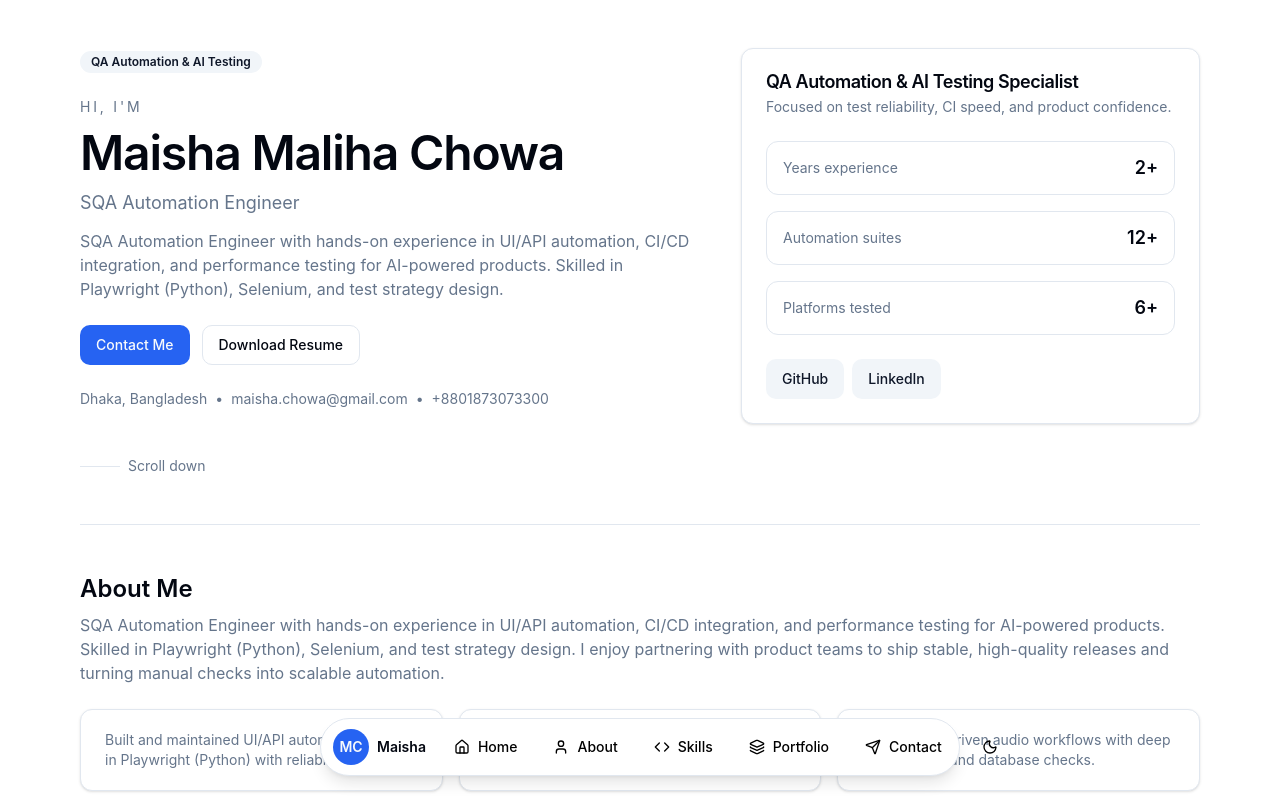
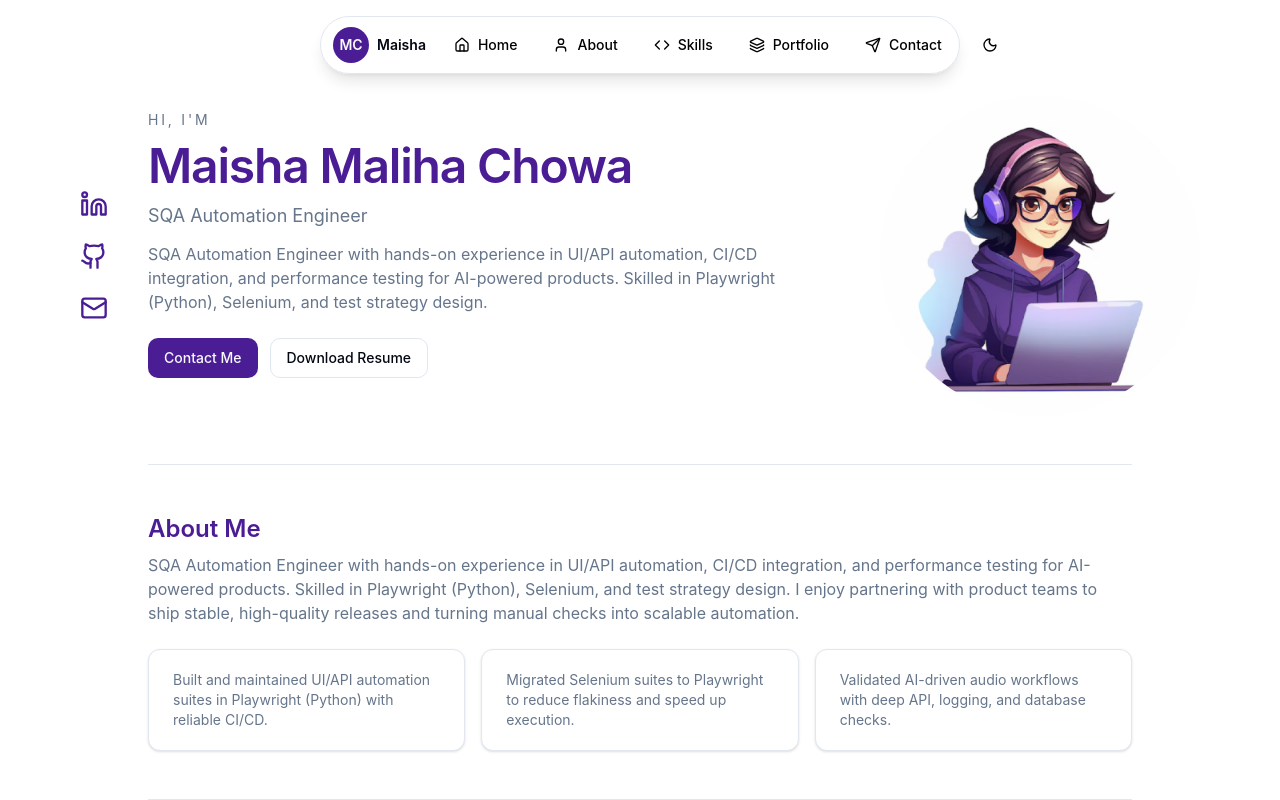
Before and after one commit to Maisha-Chowa/Portfolio, a React (Vite) app: page / in a window 1280 px wide. Shown: the top 800 px of the page. Built offline with nearby package versions, Linux system fonts and the light colour scheme.

Commit message:
Home-section-with-avatar-update-color-and-formatting-with-reponsiveness

```diff
--- a/src/App.jsx
+++ b/src/App.jsx
@@ -3,6 +3,8 @@ import { Badge } from '@/components/ui/badge'
 import { Button } from '@/components/ui/button'
 import { Card, CardContent, CardDescription, CardHeader, CardTitle } from '@/components/ui/card'
 import { Separator } from '@/components/ui/separator'
+import { Github, Linkedin, Mail } from 'lucide-react'
+import avatarImg from '@/assets/avatar.png'
 
 const profile = {
   name: 'Maisha Maliha Chowa',
@@ -132,17 +134,49 @@ function App() {
     <div className="min-h-screen bg-background text-foreground">
       <FloatingNavbar />
 
-      <main className="mx-auto w-full max-w-6xl px-4 pb-28 pt-12">
-        <section id="home" className="grid gap-10 md:grid-cols-[1.15fr_0.85fr]">
-          <div className="space-y-6">
-            <Badge variant="secondary">QA Automation & AI Testing</Badge>
+      <main className="mx-auto w-full max-w-6xl px-4 pb-12 pt-24">
+        <section id="home" className="flex flex-col items-center gap-8 md:flex-row md:gap-10">
+          <div className="hidden flex-col items-center gap-6 md:flex">
+            <a
+              href={profile.links.find((l) => l.label === 'LinkedIn')?.href}
+              target="_blank"
+              rel="noreferrer"
+              className="text-primary transition-opacity hover:opacity-80"
+            >
+              <Linkedin size={28} />
+            </a>
+            <a
+              href={profile.links.find((l) => l.label === 'GitHub')?.href}
+              target="_blank"
+              rel="noreferrer"
+              className="text-primary transition-opacity hover:opacity-80"
+            >
+              <Github size={28} />
+            </a>
+            <a
+              href={`mailto:${profile.email}`}
+              className="text-primary transition-opacity hover:opacity-80"
+            >
+              <Mail size={28} />
+            </a>
+          </div>
+
+          <div className="shrink-0 md:order-last">
+            <img
+              src={avatarImg}
+              alt={profile.name}
+              className="h-48 w-48 rounded-full object-cover sm:h-56 sm:w-56 md:h-72 md:w-72 lg:h-80 lg:w-80"
+            />
+          </div>
+
+          <div className="flex-1 space-y-6 text-center md:text-left">
             <div className="space-y-3">
               <p className="text-sm uppercase tracking-[0.2em] text-muted-foreground">Hi, I'm</p>
-              <h1 className="text-4xl font-semibold tracking-tight md:text-5xl">{profile.name}</h1>
+              <h1 className="text-4xl font-semibold tracking-tight text-primary md:text-5xl">{profile.name}</h1>
               <p className="text-lg text-muted-foreground">{profile.role}</p>
               <p className="text-base text-muted-foreground">{profile.summary}</p>
             </div>
-            <div className="flex flex-wrap gap-3">
+            <div className="flex flex-wrap justify-center gap-3 md:justify-start">
               <Button asChild>
                 <a href="#contact">Contact Me</a>
               </Button>
@@ -150,52 +184,39 @@ function App() {
                 <a href={profile.resumeUrl}>Download Resume</a>
               </Button>
             </div>
-            <div className="flex flex-wrap gap-2 text-sm text-muted-foreground">
-              <span>{profile.location}</span>
-              <span>•</span>
-              <span>{profile.email}</span>
-              <span>•</span>
-              <span>{profile.phone}</span>
+            <div className="flex items-center justify-center gap-6 md:hidden">
+              <a
+                href={profile.links.find((l) => l.label === 'LinkedIn')?.href}
+                target="_blank"
+                rel="noreferrer"
+                className="text-primary transition-opacity hover:opacity-80"
+              >
+                <Linkedin size={24} />
+              </a>
+              <a
+                href={profile.links.find((l) => l.label === 'GitHub')?.href}
+                target="_blank"
+                rel="noreferrer"
+                className="text-primary transition-opacity hover:opacity-80"
+              >
+                <Github size={24} />
+              </a>
+              <a
+                href={`mailto:${profile.email}`}
+                className="text-primary transition-opacity hover:opacity-80"
+              >
+                <Mail size={24} />
+              </a>
             </div>
           </div>
-
-          <Card>
-            <CardHeader>
-              <CardTitle>{profile.headline}</CardTitle>
-              <CardDescription>Focused on test reliability, CI speed, and product confidence.</CardDescription>
-            </CardHeader>
-            <CardContent className="space-y-6">
-              <div className="grid gap-4">
-                {profile.stats.map((stat) => (
-                  <div key={stat.label} className="flex items-center justify-between rounded-lg border px-4 py-3">
-                    <span className="text-sm text-muted-foreground">{stat.label}</span>
-                    <span className="text-lg font-semibold">{stat.value}</span>
-                  </div>
-                ))}
-              </div>
-              <div className="flex flex-wrap gap-2">
-                {profile.links.map((link) => (
-                  <Button key={link.label} asChild variant="secondary">
-                    <a href={link.href} target="_blank" rel="noreferrer">
-                      {link.label}
-                    </a>
-                  </Button>
-                ))}
-              </div>
-            </CardContent>
-          </Card>
         </section>
 
-        <div className="mt-8 flex items-center gap-2 text-sm text-muted-foreground">
-          <span className="h-[1px] w-10 bg-border" />
-          <span>Scroll down</span>
-        </div>
-
+        <div className="md:px-[4.25rem]">
           <Separator className="my-12" />
 
           <section id="about" className="space-y-6">
             <div className="space-y-2">
-            <h2 className="text-2xl font-semibold">About Me</h2>
+              <h2 className="text-2xl font-semibold text-primary">About Me</h2>
               <p className="text-muted-foreground">
                 {profile.summary} I enjoy partnering with product teams to ship stable, high-quality releases and turning
                 manual checks into scalable automation.
@@ -214,7 +235,7 @@ function App() {
 
           <section id="skills" className="space-y-6">
             <div className="flex items-center justify-between">
-            <h2 className="text-2xl font-semibold">Skills & Expertise</h2>
+              <h2 className="text-2xl font-semibold text-primary">Skills & Expertise</h2>
               <Badge variant="outline">Technical Arsenal</Badge>
             </div>
             <div className="grid gap-6 md:grid-cols-2">
@@ -239,7 +260,7 @@ function App() {
 
           <section id="portfolio" className="space-y-6">
             <div className="flex items-center justify-between">
-            <h2 className="text-2xl font-semibold">Portfolio</h2>
+              <h2 className="text-2xl font-semibold text-primary">Portfolio</h2>
               <Badge variant="outline">Recent Projects</Badge>
             </div>
             <div className="grid gap-6 md:grid-cols-2">
@@ -264,7 +285,7 @@ function App() {
           <Separator className="my-12" />
 
           <section id="qualification" className="space-y-6">
-          <h2 className="text-2xl font-semibold">Qualification</h2>
+            <h2 className="text-2xl font-semibold text-primary">Qualification</h2>
             <div className="grid gap-6 md:grid-cols-2">
               <Card>
                 <CardHeader>
@@ -331,8 +352,8 @@ function App() {
           <Separator className="my-12" />
 
           <section id="contact" className="space-y-6">
-          <h2 className="text-2xl font-semibold">Contact Me</h2>
-          <div className="grid gap-6 md:grid-cols-[1fr_1.2fr]">
+            <h2 className="text-2xl font-semibold text-primary">Contact Me</h2>
+            <div className="grid gap-6 lg:grid-cols-[1fr_1.2fr]">
               <Card>
                 <CardHeader>
                   <CardTitle>Get in touch</CardTitle>
@@ -370,7 +391,7 @@ function App() {
                     />
                   </div>
                   <textarea
-                  className="min-h-[140px] rounded-md border border-input bg-background px-3 py-2 text-sm outline-none focus:ring-2 focus:ring-ring"
+                    className="min-h-[140px] w-full rounded-md border border-input bg-background px-3 py-2 text-sm outline-none focus:ring-2 focus:ring-ring"
                     placeholder="Message"
                   />
                   <Button type="button">Send Message</Button>
@@ -378,6 +399,7 @@ function App() {
               </Card>
             </div>
           </section>
+        </div>
       </main>
 
       <footer className="border-t py-8">
--- a/src/components/FloatingNavbar.jsx
+++ b/src/components/FloatingNavbar.jsx
@@ -15,7 +15,7 @@ function FloatingNavbar({ className = '' }) {
   return (
     <nav
       className={cn(
-        'fixed bottom-6 left-1/2 z-50 w-[min(90vw,640px)] -translate-x-1/2 rounded-full border bg-white px-3 py-2 shadow-lg',
+        'fixed top-4 left-1/2 z-50 w-[min(90vw,640px)] -translate-x-1/2 rounded-full border bg-white/80 px-3 py-2 shadow-lg backdrop-blur-md',
         className
       )}
     >
--- a/src/index.css
+++ b/src/index.css
@@ -15,7 +15,7 @@
   --card-foreground: 224 71% 4%;
   --popover: 0 0% 100%;
   --popover-foreground: 224 71% 4%;
-  --primary: 222 89% 55%;
+  --primary: 263 67% 35%;
   --primary-foreground: 210 40% 98%;
   --secondary: 210 40% 96%;
   --secondary-foreground: 222 47% 11%;
@@ -27,7 +27,7 @@
   --destructive-foreground: 210 40% 98%;
   --border: 214 32% 91%;
   --input: 214 32% 91%;
-  --ring: 222 84% 55%;
+  --ring: 263 67% 35%;
   --radius: 0.75rem;
 }
 
```
Also changed, not shown: src/assets/avatar.png (added). Lines whose indentation alone changed are shown as unchanged.
